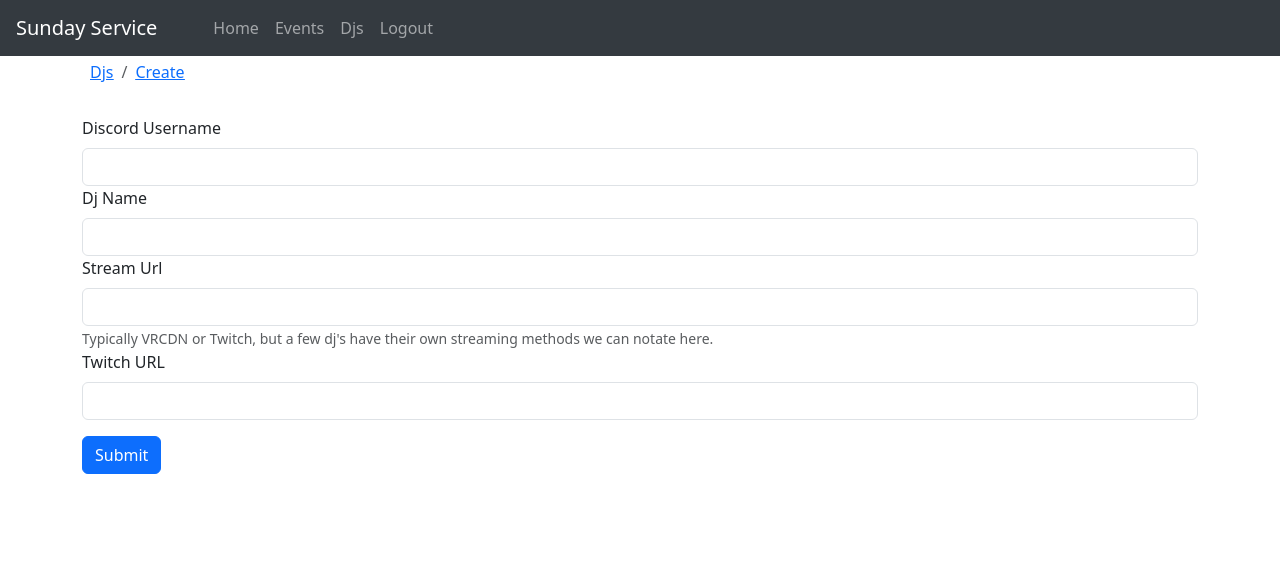
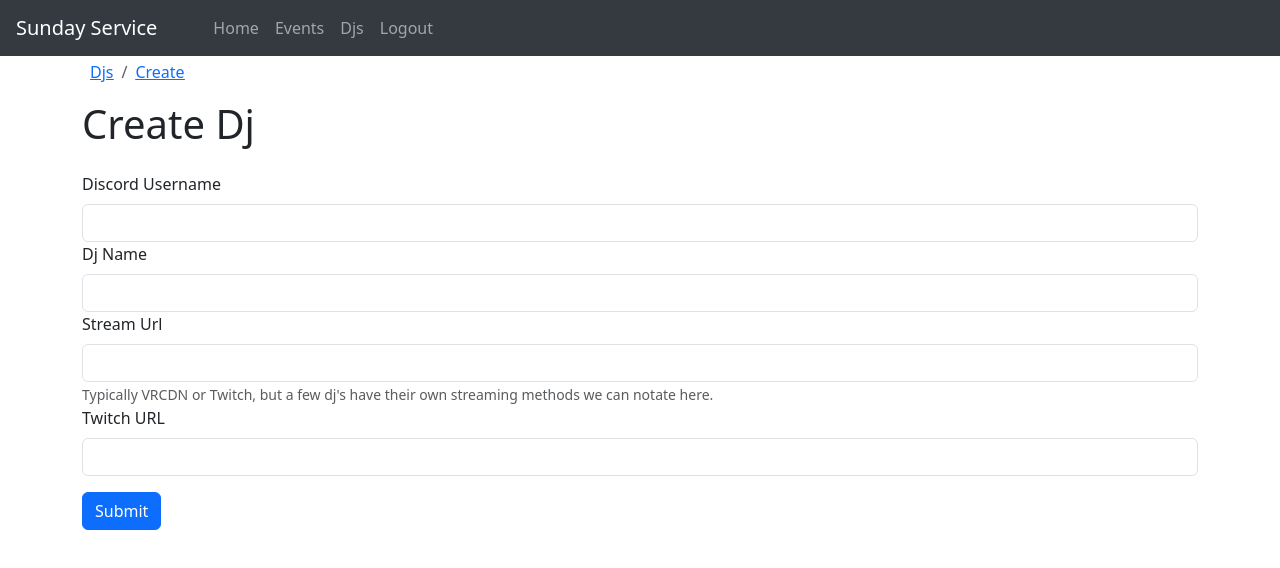
Before and after one commit to SundayServiceVR/sunday-service-vr, a React (Create React App) app in the folder webapp/: page /djs/create in a window 1280 px wide. Shown: the top 568 px of the page. Built offline with nearby package versions, Linux system fonts and the light colour scheme; no server answers; sample sign-in values are in the browser's storage.

Commit message:
Fix warnings

```diff
--- a/webapp/src/features/dj/CreateDj.tsx
+++ b/webapp/src/features/dj/CreateDj.tsx
@@ -30,6 +30,7 @@ const CreateDj = () => {
             <Breadcrumb.Item><Link to="/djs">Djs</Link></Breadcrumb.Item>
             <Breadcrumb.Item><Link to="/djs/create">Create</Link></Breadcrumb.Item>
         </Breadcrumb>
+        <h2 className="display-6">Create Dj</h2>
         <DjForm dj={defaultDj} onSubmitDj={onSubmit} busy={busy}/>
     </section>
 }
--- a/webapp/src/features/dj/DjForm.tsx
+++ b/webapp/src/features/dj/DjForm.tsx
@@ -1,4 +1,4 @@
-import React, { useEffect, useState } from "react";
+import React, { useState } from "react";
 import { Form, Button, Spinner } from "react-bootstrap";
 import { Dj } from "../../util/types";
 
```
